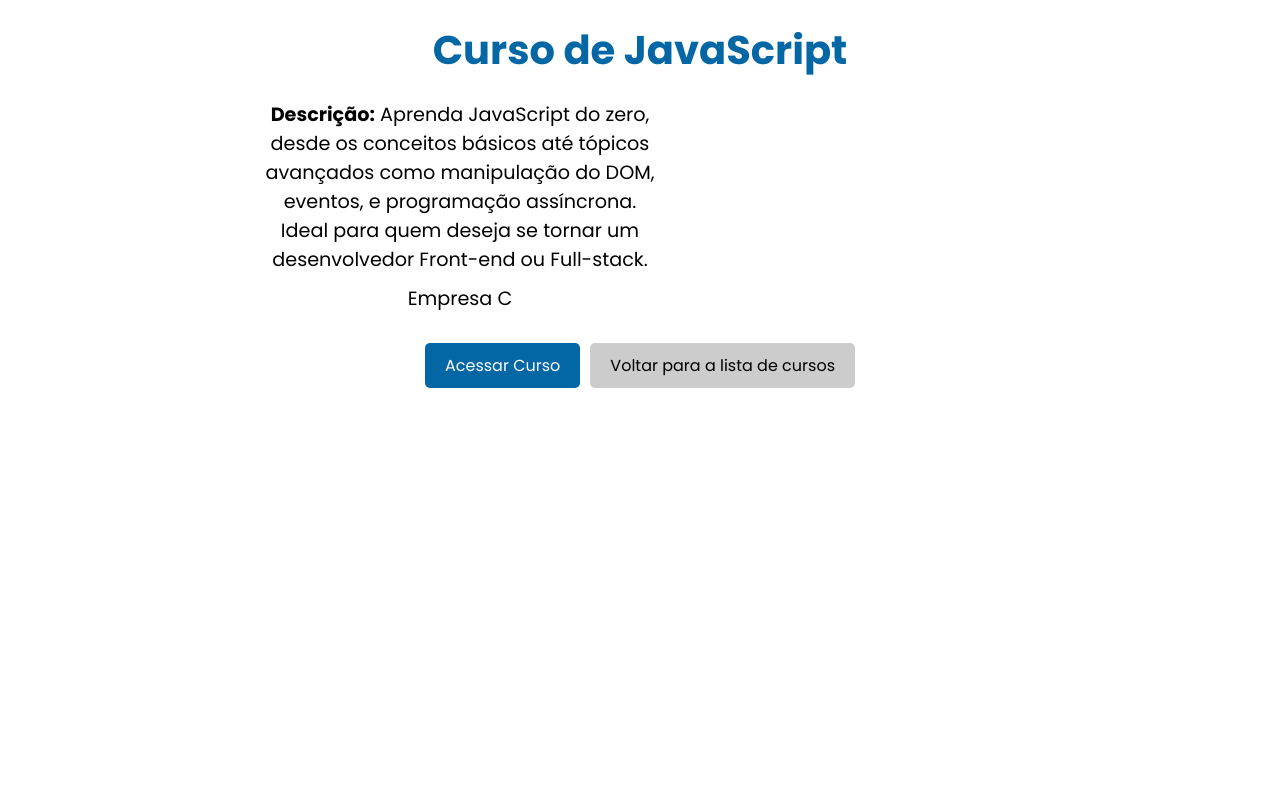
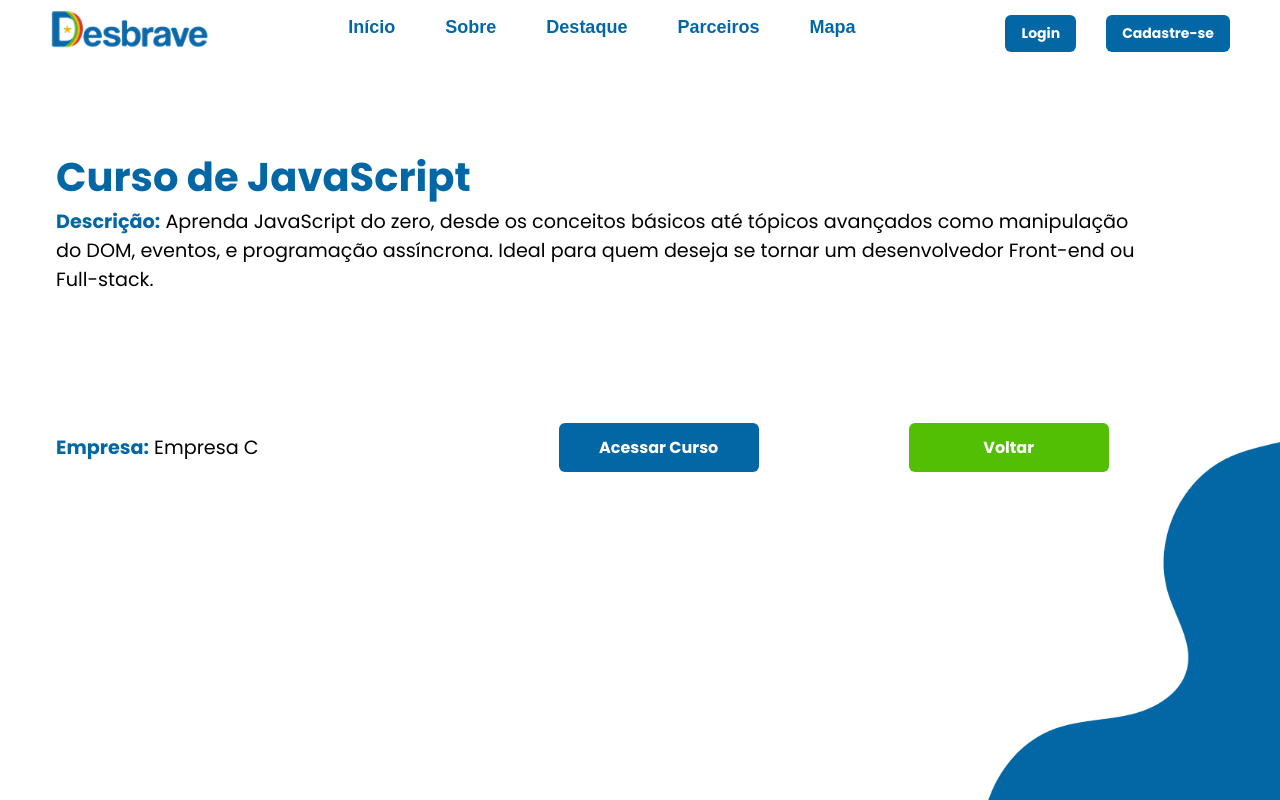
Before and after one commit to MiTabosa/Projeto-Desbrave, a React (Vite) app: page /descricaoCurso/1 in a window 1280 px wide. Built offline with nearby package versions, Linux system fonts and the light colour scheme.

Commit message:
Estilização da tela descrição curso

```diff
--- a/src/App.jsx
+++ b/src/App.jsx
@@ -12,7 +12,7 @@ import RedefinirSenha from "./components/RecuperaçaoSenha/RedefinirSenha"
 import Diretrizes from "./components/Diretrizes/Diretrizes";
 import InvalidScanner from "./pages/Pontos/InvalidScanner";
 import Forum from "./pages/Forum/Foruns";
-import ChatForum from "./pages/ChatForum/Chatforum"
+import ForumChat from "./pages/ChatForum/Chatforum"
 import Curso from "./pages/Curso/Curso"
 import Sobre from "./pages/Sobre/Sobre"
 import Parceiros from "./pages/Parceiros/Parceiros"
@@ -45,6 +45,7 @@ function App() {
         <Route path="/parceiros" element={<Parceiros />} />
         <Route path="/dashboard" element={<Dashboard />} />
         <Route path="/Forum" element={<Forum/>}></Route>
+        <Route path="/forumChat" element={<ForumChat />} />
         <Route path="/cuponsDashboard" element={<CuponsDashboard/>}></Route>
 
       </Routes>
--- a/src/components/Forum/ForumCard.jsx
+++ b/src/components/Forum/ForumCard.jsx
@@ -1,43 +1,50 @@
 import React from "react";
-import "./ForumCard.css"
+import { Link } from "react-router-dom"; // Importe o Link
+import "./ForumCard.css";
 import { FaUsers } from "react-icons/fa6";
 
+const data = [
+  { id: 1, title: "SEGURANÇA DIGITAL", messages: 1000, activeUsers: 15 },
+  { id: 2, title: "PROGRAMACAO", messages: 500, activeUsers: 10 },
+  { id: 3, title: "DESIGN", messages: 300, activeUsers: 8 },
+];
 
-
-const data = [
-    {title:"SEGURANÇA DIGITAL", messages: 1000, activeUsers:15},
-    {title:"SEGURANÇA DIGITAL", messages: 1000, activeUsers:15},
-    {title:"SEGURANÇA DIGITAL", messages: 1000, activeUsers:15}
-]
-const ForumCard = ({title, messages, activeUsers}) => {
+const ForumCard = ({ id, title, messages, activeUsers }) => {
   return (
+    <Link to={`/forumChat`} className="card-link"> {/* Use o Link para navegar */}
       <div className="card-forum">
-
         <div className="card-left">
-            <span className="fcard-icon"><FaUsers/></span>
+          <span className="fcard-icon">
+            <FaUsers />
+          </span>
           <h2 className="card-title">{title}</h2>
         </div>
         <div className="card-right">
           <div className="card-box">
-          <p><strong>Mensagens</strong></p>
+            <p>
+              <strong>Mensagens</strong>
+            </p>
             <p className="valor">{messages}</p>
           </div>
           <div className="card-box">
-          <p><strong>Usuários Ativos</strong></p>
-          <p className="valor"> {activeUsers} Usuários</p>
+            <p>
+              <strong>Usuários Ativos</strong>
+            </p>
+            <p className="valor">{activeUsers} Usuários</p>
           </div>
         </div>
       </div>
-
-
+    </Link>
   );
 };
-const App = () => {
+
+const ForumChat = () => {
   return (
     <div className="container-forum">
-        {data.map((item, index) => (
+      {data.map((item) => (
         <ForumCard
-            key={index}
+          key={item.id}
+          id={item.id}
           title={item.title}
           messages={item.messages}
           activeUsers={item.activeUsers}
@@ -47,4 +54,4 @@ const App = () => {
   );
 };
 
-  export default App;
+export default ForumChat;
--- a/src/data/cursos.json
+++ b/src/data/cursos.json
@@ -6,7 +6,7 @@
       "descricao": "Aprenda JavaScript do zero, desde os conceitos básicos até tópicos avançados como manipulação do DOM, eventos, e programação assíncrona. Ideal para quem deseja se tornar um desenvolvedor Front-end ou Full-stack.",
       "categoria": "Front-end",
       "cargaHoraria": "20 horas",
-      "urlExterna": "https://plataforma-externa.com/curso-javascript",
+      "urlExterna": "https://www.betrybe.com/curso-de-programacao-javascript-do-zero",
       "empresa": "Empresa C"
     },
     {
--- a/src/pages/Curso/DescricaoCurso.css
+++ b/src/pages/Curso/DescricaoCurso.css
@@ -1,47 +1,75 @@
+
 .descricao-curso-container {
-    padding: 20px;
-    max-width: 800px;
-    margin: 0 auto;
-    text-align: center;
+    display: flex;
+    flex-direction: column;
+    padding: 5rem 1rem;
+    max-width: 1200px;
+
   }
+
+  .descricaoText {
+    flex: 1;
+    flex-direction: column;
+    text-align: left;
+    padding: 0 40px;
+  }
+
+  .button-init {
+    margin-top: 20px;
+  }
+
 
   .descricao-curso-container h1 {
     font-size: 2.5rem;
-    margin-bottom: 20px;
+    display: flex;
+    align-items: center;
+    gap: 15px;
+    max-width: none;
   }
 
   .descricao-curso-container p {
     font-size: 1.2rem;
-    margin: 10px 0;
+    margin-bottom: 1.2rem;
+    max-width: none;
   }
 
-.external-link-button {
-    background-color: #0367A5;
-    color: white;
-    padding: 10px 20px;
-    border: none;
-    border-radius: 5px;
-    cursor: pointer;
-    font-size: 1rem;
-    margin-top: 20px;
+  .descricao-curso-container strong {
+    color: #0367A5;
   }
 
-.external-link-button:hover {
-    background-color: #024b7a;
+  .empresa{
+    display: flex;
+    margin-top: 70px;
+    padding: 0 40px;
+    gap: 300px;
   }
 
-.back-button {
-    background-color: #ccc;
-    color: black;
-    padding: 10px 20px;
-    border: none;
-    border-radius: 5px;
-    cursor: pointer;
-    font-size: 1rem;
-    margin-top: 10px;
-    margin-left: 10px;
+  .empresa p{
+    margin-top: 50px;
   }
 
-.back-button:hover {
-    background-color: #999;
+  .button-container {
+    flex-direction: row;
+    flex-wrap: wrap;
+    gap: 150px;
+
+
   }
+
+
+  /* Estilos para dispositivos móveis */
+  @media only screen and (max-width: 767px) {
+    .descricao-curso-container {
+      max-width: 100%;
+      padding: 2rem 1rem;
+    }
+
+    .descricao-curso-container h1 {
+      font-size: 2rem;
+    }
+
+    .descricao-curso-container p {
+      font-size: 1rem;
+    }
+
+  }
--- a/src/pages/Curso/DescricaoCurso.jsx
+++ b/src/pages/Curso/DescricaoCurso.jsx
@@ -1,6 +1,9 @@
 import React from 'react';
 import { useParams, useNavigate } from 'react-router-dom';
 import cursos from '../../data/cursos.json';
+import NavBar from '../../components/Navbar/Navbar';
+import Button from '../../components/Button/Button';
+import elementDesign from "../../assets/element-design.png";
 import './DescricaoCurso.css';
 
 function DescricaoCurso() {
@@ -18,17 +21,39 @@ function DescricaoCurso() {
   };
 
   return (
+    <>
+      <NavBar />
       <div className="descricao-curso-container">
+        <div className='descricaoText'>
             <h1>{curso.nome}</h1>
             <p><strong>Descrição:</strong> {curso.descricao}</p>
-            <p>{curso.empresa}</p>
-            <button onClick={handleExternalLinkClick} className="external-link-button">
-                Acessar Curso
-            </button>
-            <button onClick={() => navigate('/')} className="back-button">
-                Voltar para a lista de cursos
-            </button>
         </div>
+        <div className='empresa'>
+            <p><strong>Empresa:</strong> {curso.empresa}</p>
+            <div className="button-container">
+            <Button
+                className="heroButton"
+                text="Acessar Curso"
+                color="#0367A5"
+                size="medium"
+                onClick={handleExternalLinkClick}
+            />
+            <Button
+                className="heroButton"
+                text="Voltar"
+                color="#52bf04"
+                size="medium"
+                onClick={() => navigate('/curso')}
+            />
+            </div>
+        </div>
+        <img
+            className="pontos-image"
+            src={elementDesign}
+            alt="imagem de elemento"
+        />
+      </div>
+    </>
   );
 }
 
--- a/src/pages/Forum/Foruns.css
+++ b/src/pages/Forum/Foruns.css
@@ -11,6 +11,11 @@
     align-items: center;
     margin: auto 2.528rem;
 }
+
+.text-forum{
+    max-width: none;
+}
+
 .titulo-forum{
   width: 100%;
 }
--- a/src/pages/Home.jsx
+++ b/src/pages/Home.jsx
@@ -122,7 +122,6 @@ const Home = () => {
           <h2>Descubra Suas Possibilidades</h2>
           <p>Embarque em uma jornada educacional única, mergulhando na história, cultura e inovação de Recife.</p>
         </div>
-        {/* Substitua o card-containerDescubra pelo Carrossel */}
         <Carrossel cards={cardsDescubra} />
       </section>
 
```
Also changed, not shown: src/data/chat.json (added, +55 -0 lines). Lines whose indentation alone changed are shown as unchanged.
